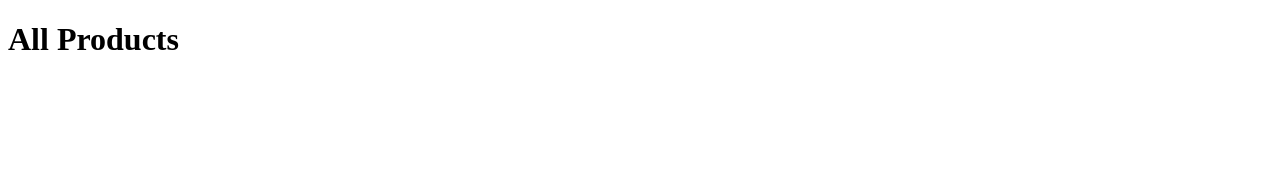
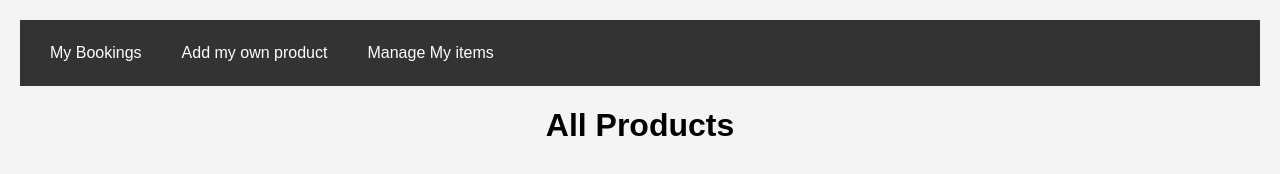
Before and after one commit to sohamvin/RDBMS-project, a plain HTML site: page products.html in a window 1280 px wide. Drawn offline with Linux system fonts and the light colour scheme; no server answers; sample sign-in values are in the browser's storage.

Commit message:
Cloudinary

```diff
--- a/bookings.html
+++ b/bookings.html
@@ -3,12 +3,12 @@
 <head>
     <meta charset="UTF-8">
     <meta name="viewport" content="width=device-width, initial-scale=1.0">
-    <title>All Products</title>
+    <title>My Bookings</title>
     <link rel="stylesheet" href="css/style.css">
 </head>
 <body>
-    <h1>All Products</h1>
-    <div id="products"></div>
-    <script src="js/products.js"></script>
+    <h1>Booked By Me</h1>
+    <div id="bookings"></div>
+    <script src="js/bookings.js"></script>
 </body>
 </html>
--- a/css/style.css
+++ b/css/style.css
@@ -1,4 +1,4 @@
-/* body {
+body {
     font-family: Arial, sans-serif;
     margin: 0;
     padding: 20px;
@@ -22,4 +22,33 @@ form label, form input, form textarea, form button {
 
 div {
     margin-bottom: 20px;
-} */
+}
+
+
+nav {
+    background-color: #333;
+    padding: 10px;
+}
+
+nav ul {
+    list-style-type: none;
+    margin: 0;
+    padding: 0;
+    overflow: hidden;
+}
+
+nav ul li {
+    float: left;
+}
+
+nav ul li a {
+    display: block;
+    color: white;
+    text-align: center;
+    padding: 14px 20px;
+    text-decoration: none;
+}
+
+nav ul li a:hover {
+    background-color: #111;
+}
--- a/products.html
+++ b/products.html
@@ -7,8 +7,18 @@
     <link rel="stylesheet" href="css/style.css">
 </head>
 <body>
+    <!-- Navbar -->
+    <nav>
+        <ul>
+            <li><a href="bookings.html">My Bookings</a></li>
+            <li><a href="create_product.html">Add my own product</a></li>
+            <li><a href="manage_bookings.html">Manage My items</a></li>
+        </ul>
+    </nav>
+
     <h1>All Products</h1>
     <div id="products"></div>
+
     <script src="js/products.js"></script>
 </body>
 </html>
```
Also changed, not shown: js/bookings.js (+16 -2 lines), js/register.js (+15 -14 lines), register.html (+9 -1 lines).
